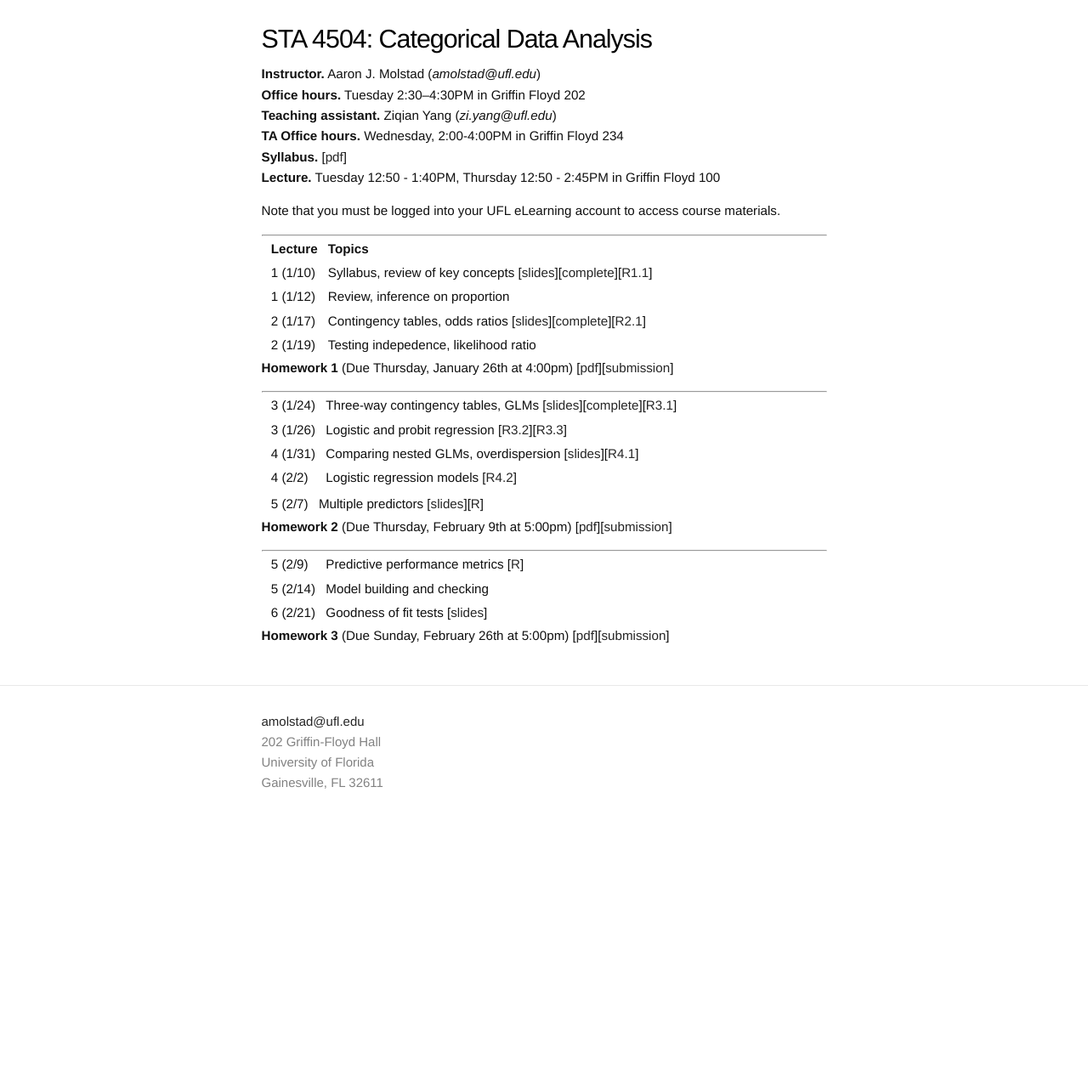
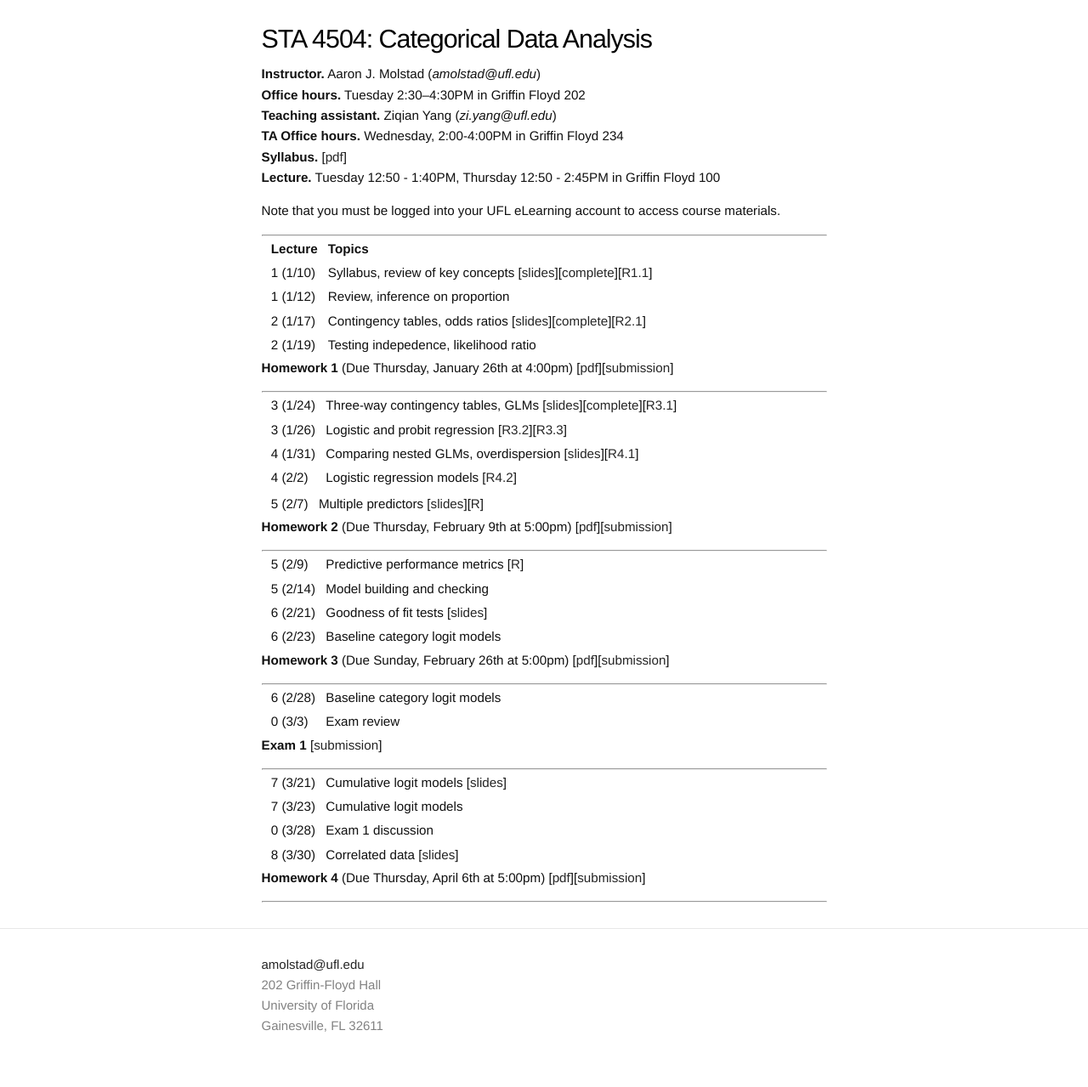
Before and after one commit to ajmolstad/ajmolstad.github.io, a Jekyll site: the page built from S23_STA4504.md, in a window 1280 px wide. Shown: the whole page at 85% size. Built offline with Jekyll 4.4.1, drawn with Linux system fonts in a browser that asks for light colours; before the commit the page ends 993 px from its top, so only the background shows below that.

Commit message:
Update 4504

```diff
--- a/S23_STA4504.md
+++ b/S23_STA4504.md
@@ -44,5 +44,27 @@
 || 5 (2/9) || Predictive performance metrics [[R](https://ufl.instructure.com/files/76249594/download?download_frd=1)] ||
 || 5 (2/14) ||  Model building and checking ||
 || 6 (2/21) || Goodness of fit tests [[slides](https://ufl.instructure.com/files/76249477/download?download_frd=1)] ||
+|| 6 (2/23) || Baseline category logit models  ||
 
 **Homework 3** (Due Sunday, February 26th at 5:00pm) [[pdf](https://ufl.instructure.com/files/76060542/download?download_frd=1)][[submission](https://ufl.instructure.com/courses/473412/assignments/5585866)]
+
+
+-----------------------------
+
+|| 6 (2/28) || Baseline category logit models ||
+|| 0 (3/3) || Exam review ||
+
+ **Exam 1** [[submission](https://ufl.instructure.com/courses/473412/assignments/5585866)]
+
+-----------------------------
+
+||  7 (3/21) ||  Cumulative logit models [[slides](https://ufl.instructure.com/files/76873033/download?download_frd=1)]  ||
+|| 7 (3/23) ||  Cumulative logit models ||
+|| 0 (3/28) || Exam 1 discussion  ||
+|| 8 (3/30) ||  Correlated data [[slides](https://ufl.instructure.com/files/77157489/download?download_frd=1)]  ||
+
+
+**Homework 4** (Due Thursday, April 6th at 5:00pm) [[pdf](https://ufl.instructure.com/files/77226527/download?download_frd=1)][[submission](https://ufl.instructure.com/courses/473412/assignments/5601215)]
+
+
+-----------------------------
```
